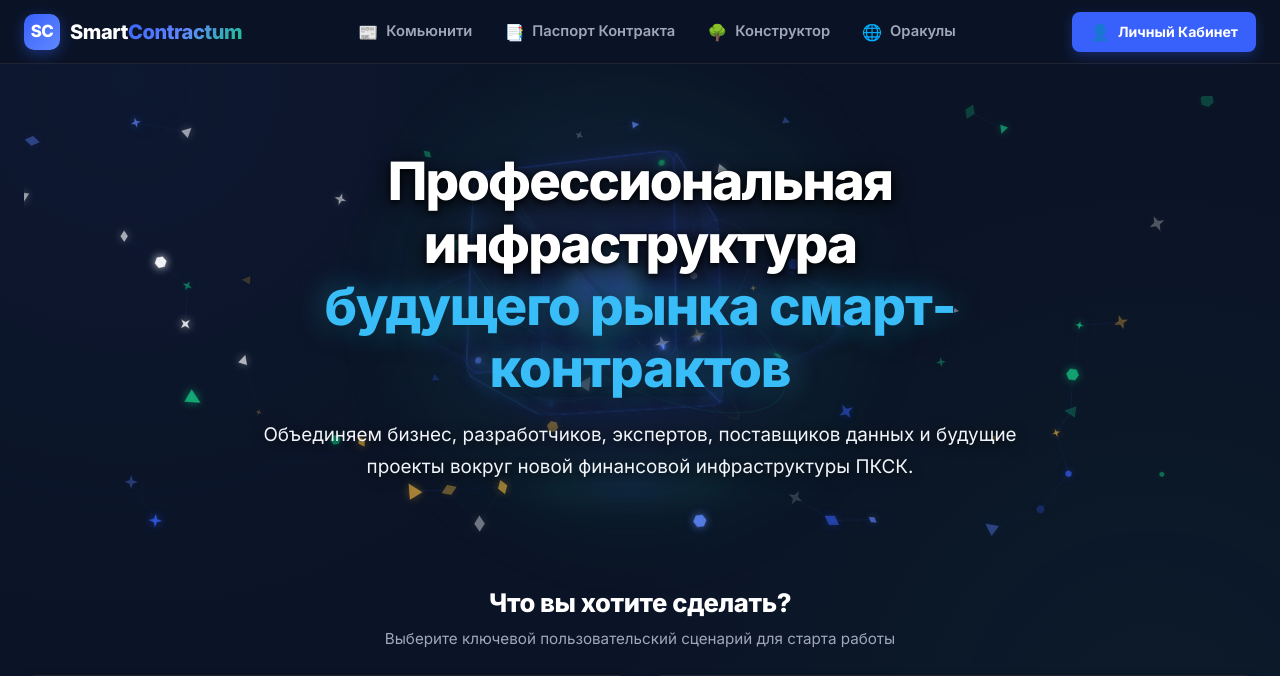
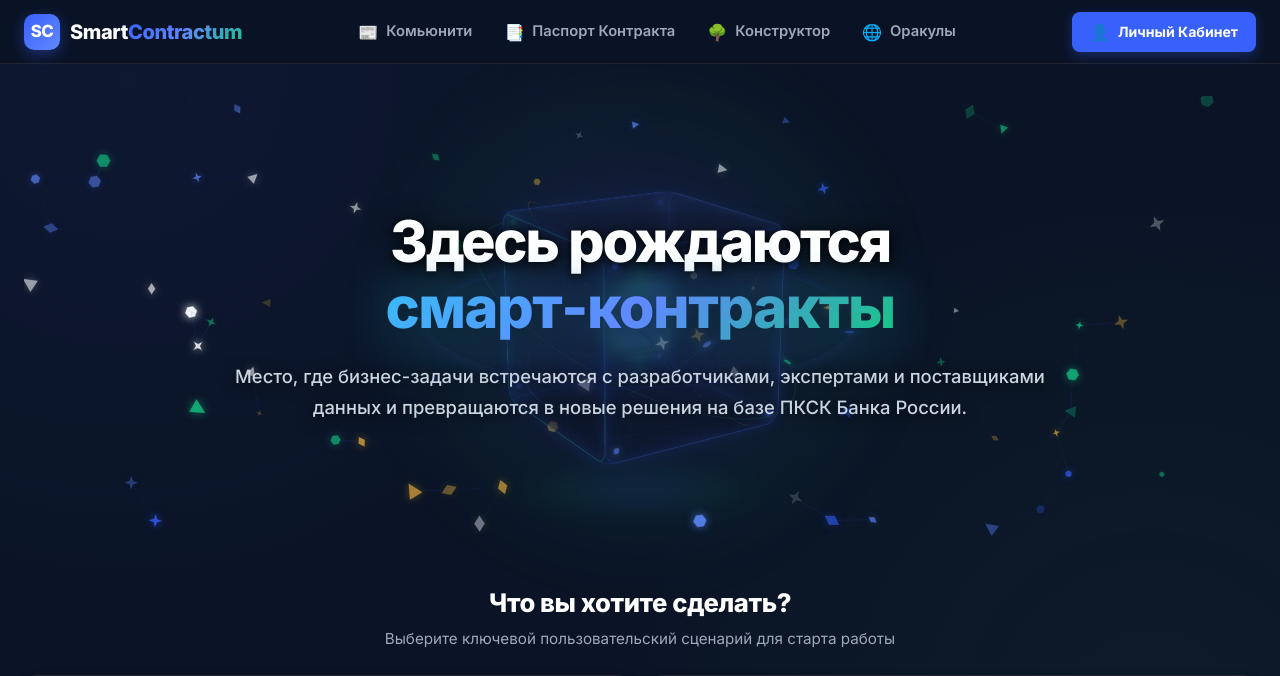
Before and after one commit to Th3Dem/smartcontractum, a FastAPI app: page / in a window 1280 px wide. Shown: the top 676 px of the page. Run offline with FastAPI, Linux system fonts and the light colour scheme.

Commit message:
feat(hero): set fashion UTP - Здесь рождаются смарт-контракты with modern web3 typography

```diff
--- a/frontend/static/css/hero.css
+++ b/frontend/static/css/hero.css
@@ -320,31 +320,36 @@
 }
 
 .hero-main-title {
-    font-size: 3.3rem;
+    font-size: 3.6rem;
     font-weight: 800;
-    line-height: 1.18;
-    letter-spacing: -0.035em;
+    line-height: 1.14;
+    letter-spacing: -0.04em;
+    margin: 0;
 }
 
 .hero-title-white {
     color: #ffffff;
     font-weight: 800;
-    text-shadow: 0 4px 20px rgba(0, 0, 0, 0.95), 0 2px 6px rgba(0, 0, 0, 0.9);
+    text-shadow: 0 4px 28px rgba(0, 0, 0, 0.95), 0 2px 8px rgba(0, 0, 0, 0.9);
 }
 
 .hero-title-cyan {
-    color: #38bdf8;
+    background: linear-gradient(135deg, #38bdf8 0%, #6188ff 50%, #16c784 100%);
+    -webkit-background-clip: text;
+    -webkit-text-fill-color: transparent;
     font-weight: 800;
-    text-shadow: 0 4px 24px rgba(0, 0, 0, 0.95), 0 0 28px rgba(56, 189, 248, 0.65);
-    letter-spacing: -0.02em;
+    filter: drop-shadow(0 4px 20px rgba(0, 0, 0, 0.95)) drop-shadow(0 0 24px rgba(56, 189, 248, 0.45));
+    letter-spacing: -0.025em;
 }
 
 .hero-description {
-    font-size: 1.18rem;
-    color: #f1f5f9;
-    line-height: 1.65;
-    max-width: 800px;
-    text-shadow: 0 2px 14px rgba(0, 0, 0, 0.95);
+    font-size: 1.15rem;
+    font-weight: 500;
+    color: #cbd5e1;
+    line-height: 1.68;
+    max-width: 840px;
+    margin: 0 auto;
+    text-shadow: 0 2px 16px rgba(0, 0, 0, 0.95);
 }
 
 /* ----------------------------------------------------------------------
--- a/frontend/templates/home/index.html
+++ b/frontend/templates/home/index.html
@@ -1,9 +1,9 @@
 {% extends "base.html" %}
 
-{% block title %}SmartContractum — Профессиональная инфраструктура будущего рынка смарт-контрактов{% endblock %}
+{% block title %}SmartContractum — Здесь рождаются смарт-контракты | ПКСК Банка России{% endblock %}
 
 {% block extra_css %}
-<link rel="stylesheet" href="/static/css/hero.css?v=2.6.0">
+<link rel="stylesheet" href="/static/css/hero.css?v=2.7.0">
 {% endblock %}
 
 {% block content %}
@@ -79,13 +79,13 @@
         <div class="hero-foreground-content">
             <!-- Main Heading with Crystal-Clear Contrast -->
             <h1 class="hero-main-title">
-                <span class="hero-title-white">Профессиональная инфраструктура</span> <br>
-                <span class="hero-title-cyan">будущего рынка смарт-контрактов</span>
+                <span class="hero-title-white">Здесь рождаются</span> <br>
+                <span class="hero-title-cyan">смарт-контракты</span>
             </h1>
 
             <!-- Subtitle -->
             <p class="hero-description">
-                Объединяем бизнес, разработчиков, экспертов, поставщиков данных и будущие проекты вокруг новой финансовой инфраструктуры ПКСК.
+                Место, где бизнес-задачи встречаются с разработчиками, экспертами и поставщиками данных и превращаются в новые решения на базе ПКСК Банка России.
             </p>
         </div>
     </section>
```
Also changed, not shown: WORKLOG.md (+15 -1 lines), tests/unit/test_home_routes.py (+4 -3 lines).
